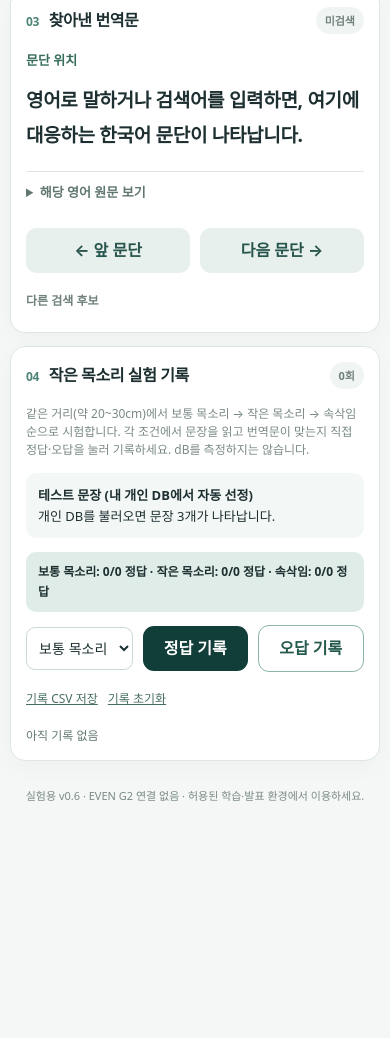
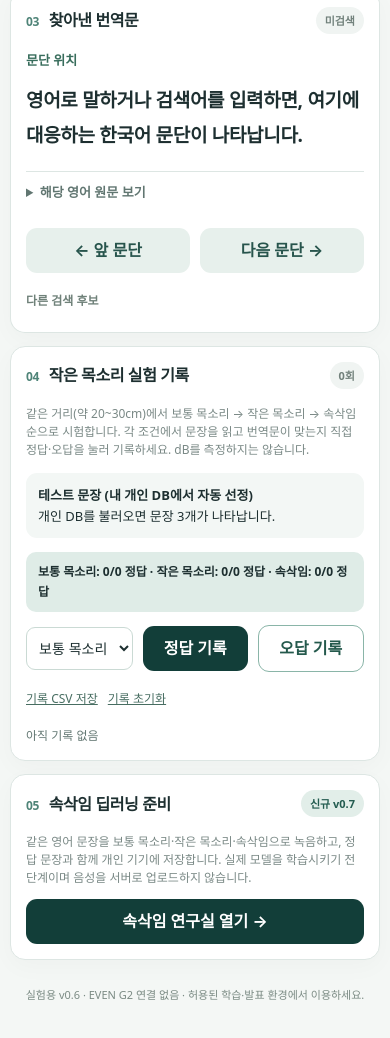
Before and after one commit to godinusalways2-cmyk/even-voice-search, a plain HTML site: page index.html in a window 390 px wide. Shown: the part 1333-2371 px from the top of the page. Before the commit the page ends 2192 px from the top, so only its background shows below. Drawn offline with Linux system fonts and the light colour scheme.

Commit message:
Link consent-based whisper dataset lab from existing iPhone searcher

```diff
--- a/index.html
+++ b/index.html
@@ -46,6 +46,11 @@
     <div class="line test-controls"><button type="button" class="text-button" id="exportLog">기록 CSV 저장</button><button type="button" class="text-button" id="resetLog">기록 초기화</button></div>
     <div id="logs" class="logs">아직 기록 없음</div>
   </section>
+  <section class="panel" aria-labelledby="whisper-training-label">
+    <div class="section-header"><h2 id="whisper-training-label"><span class="num">05</span> 속삭임 딥러닝 준비</h2><span class="chip">신규 v0.7</span></div>
+    <p class="fineprint">같은 영어 문장을 보통 목소리·작은 목소리·속삭임으로 녹음하고, 정답 문장과 함께 개인 기기에 저장합니다. 실제 모델을 학습시키기 전 단계이며 음성을 서버로 업로드하지 않습니다.</p>
+    <a class="btn btn-primary" style="display:flex;justify-content:center;align-items:center;text-decoration:none;margin-top:12px" href="./whisper-lab.html?v=7">속삭임 연구실 열기 →</a>
+  </section>
   <footer>실험용 v0.6 · EVEN G2 연결 없음 · 허용된 학습·발표 환경에서 이용하세요.</footer>
  </main>
  <script type="module" src="app.js?v=6"></script>
```
